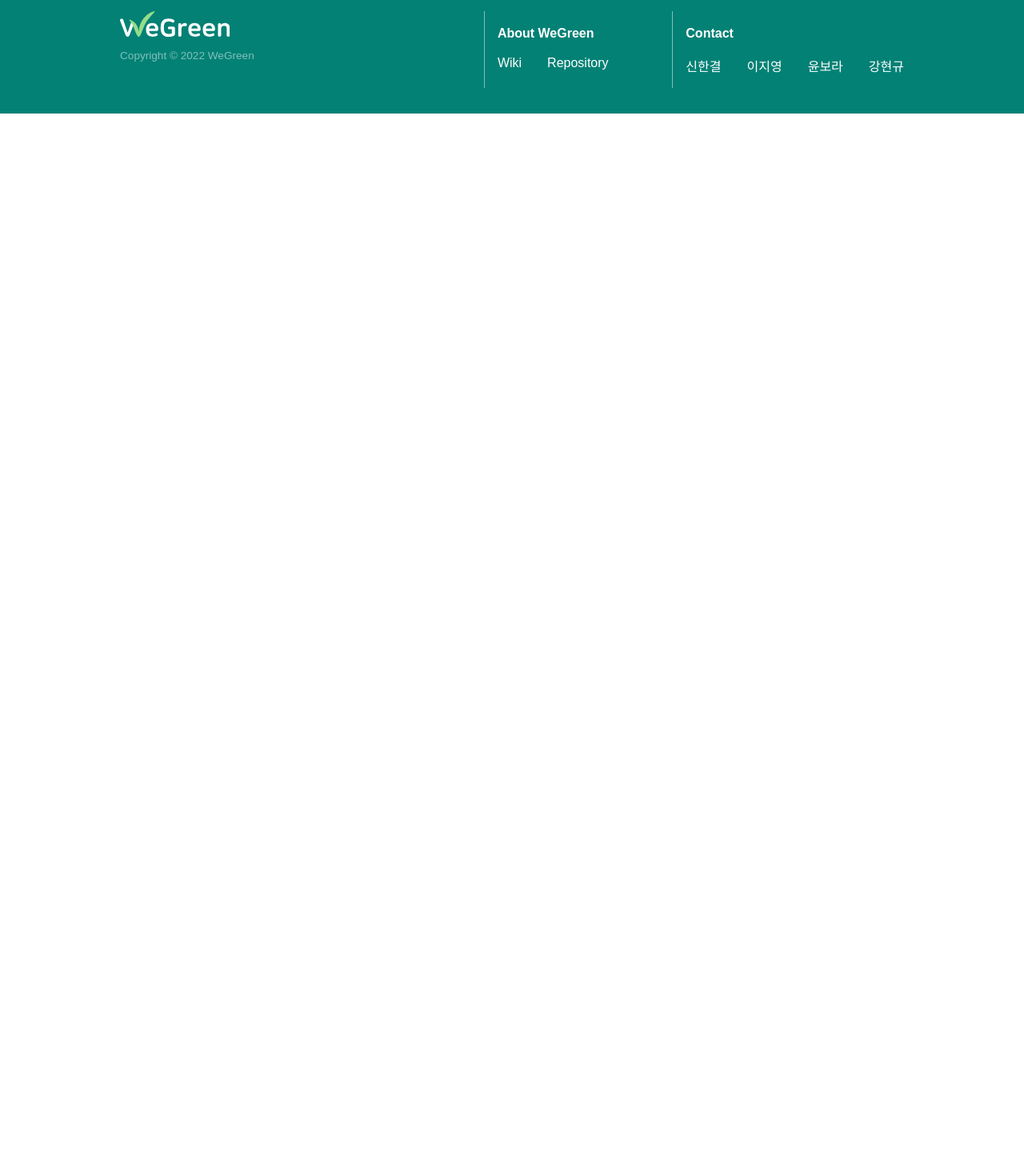
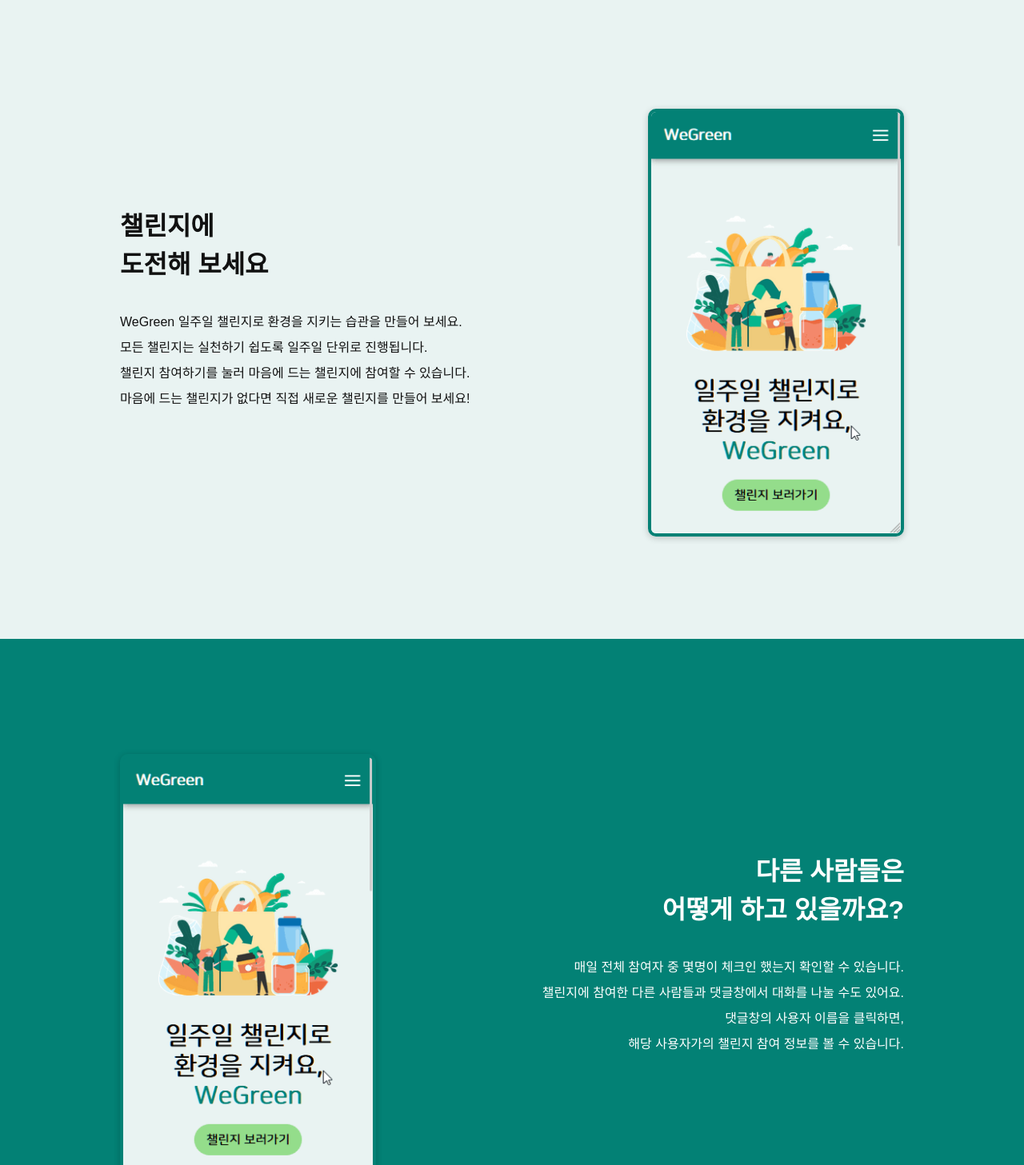
Before and after one commit to codestates/WeGreen, a React (Create React App) app in the folder client/: page / in a window 1280 px wide. Shown: the part 1260-2717 px from the top of the page at 80% size. Before the commit the page ends 1402 px from the top, so only its background shows below. Built offline with nearby package versions, Linux system fonts and the light colour scheme; no server answers; a web font is replaced by a local one.

Commit message:
Design: 서비스 소개 섹션 레이아웃

```diff
--- a/client/src/index.css
+++ b/client/src/index.css
@@ -43,11 +43,15 @@ h4,
 h5,
 h6 {
   margin: 0;
+  word-break: keep-all;
 }
 
 h1 {
-  font-size: 32px;
-  word-break: keep-all;
+  font-size: 2.5rem;
+}
+
+h2 {
+  font-size: 2rem;
 }
 
 p {
--- a/client/src/pages/Home.js
+++ b/client/src/pages/Home.js
@@ -8,10 +8,11 @@ import ChallengeCard from '../components/ChallengeCard';
 import Loading from '../components/Loading';
 import NoResult from '../components/NoResult';
 import Footer from '../components/Footer';
-import { color, device, contentWidth } from '../styles';
+import { color, device, contentWidth, boxShadow } from '../styles';
 import mainIllust from '../assets/images/main_illust.png';
 import { ReactComponent as Wave } from '../assets/images/wave.svg';
 import { requestPopularChallenges } from '../apis';
+import image1 from '../assets/images/home/desc1.gif';
 
 const HomeContainer = styled.div`
   background-color: ${color.primaryLight};
@@ -83,6 +84,71 @@ const ChallengeList = styled.ul`
   }
 `;
 
+const ServiceSection = styled.section`
+  background-color: ${(props) =>
+    props.theme === 'dark' ? color.primary : 'none'};
+  color: ${(props) => (props.theme === 'dark' ? color.white : color.black)};
+`;
+
+const ServiceSectionContainer = styled.div`
+  display: flex;
+  flex-direction: column;
+  justify-content: space-between;
+  align-items: center;
+  padding: 6rem 1rem;
+  text-align: center;
+  word-break: keep-all;
+
+  img {
+    order: 3;
+    width: 100%;
+    max-width: 320px;
+    margin-top: 1rem;
+    border: 4px solid ${color.primary};
+    border-radius: 10px;
+    box-shadow: ${boxShadow};
+  }
+
+  @media ${device.laptop} {
+    flex-direction: row;
+    width: ${contentWidth};
+    margin: 0 auto;
+    padding: 8rem 0;
+    text-align: ${(props) => (props.theme === 'dark' ? 'right' : 'left')};
+    img {
+      order: ${(props) => (props.theme === 'dark' ? 1 : 3)};
+    }
+  }
+`;
+
+const DescContainer = styled.div`
+  order: 2;
+  h2 {
+    margin-bottom: 2rem;
+    line-height: 1.5;
+  }
+  p {
+    line-height: 2;
+  }
+`;
+
+const InitiationSection = styled.section`
+  display: flex;
+  flex-direction: column;
+  justify-content: space-between;
+  align-items: center;
+  padding: 6rem 1rem;
+  text-align: center;
+  word-break: keep-all;
+  h2 {
+    margin-bottom: 2rem;
+    line-height: 1.5;
+  }
+  p {
+    line-height: 2;
+  }
+`;
+
 const Home = () => {
   const dispatch = useDispatch();
   dispatch(changeTitle('WeGreen | 홈'));
@@ -142,6 +208,92 @@ const Home = () => {
           </ChallengeList>
         </ChallengeListContainer>
       </ChallengesContainer>
+      <ServiceSection theme='light'>
+        <ServiceSectionContainer theme='light'>
+          <DescContainer>
+            <h2>
+              챌린지에
+              <br />
+              도전해 보세요
+            </h2>
+            <p>
+              WeGreen 일주일 챌린지로 환경을 지키는 습관을 만들어 보세요. <br />
+              모든 챌린지는 실천하기 쉽도록 일주일 단위로 진행됩니다. <br />
+              챌린지 참여하기를 눌러 마음에 드는 챌린지에 참여할 수 있습니다.{' '}
+              <br />
+              마음에 드는 챌린지가 없다면 직접 새로운 챌린지를 만들어 보세요!
+            </p>
+          </DescContainer>
+          <img src={image1}></img>
+        </ServiceSectionContainer>
+      </ServiceSection>
+      <ServiceSection theme='dark'>
+        <ServiceSectionContainer theme='dark'>
+          <DescContainer>
+            <h2>
+              다른 사람들은
+              <br />
+              어떻게 하고 있을까요?
+            </h2>
+            <p>
+              매일 전체 참여자 중 몇명이 체크인 했는지 확인할 수 있습니다.{' '}
+              <br />
+              챌린지에 참여한 다른 사람들과 댓글창에서 대화를 나눌 수도 있어요.{' '}
+              <br />
+              댓글창의 사용자 이름을 클릭하면, <br />
+              해당 사용자가의 챌린지 참여 정보를 볼 수 있습니다.
+            </p>
+          </DescContainer>
+          <img src={image1}></img>
+        </ServiceSectionContainer>
+      </ServiceSection>
+      <ServiceSection theme='light'>
+        <ServiceSectionContainer theme='light'>
+          <DescContainer>
+            <h2>
+              챌린지 보상으로
+              <br />
+              마이페이지를 꾸며요
+            </h2>
+            <p>
+              챌린지를 성공적으로 완료하면 보상으로 랜덤 뱃지가 주어져요!
+              <br />
+              획득한 뱃지로 마이페이지의 일러스트를 꾸밀 수 있어요.
+            </p>
+          </DescContainer>
+          <img src={image1}></img>
+        </ServiceSectionContainer>
+      </ServiceSection>
+      <ServiceSection theme='dark'>
+        <ServiceSectionContainer theme='dark'>
+          <DescContainer>
+            <h2>
+              매달 참여결과를
+              <br />
+              이메일로 받아보세요
+            </h2>
+            <p>
+              이달 가장 많이 참여한 챌린지와 자신이 했던 챌린지 목록을
+              <br />
+              등록된 이메일로 받아볼 수 있습니다.
+            </p>
+          </DescContainer>
+          <img src={image1}></img>
+        </ServiceSectionContainer>
+      </ServiceSection>
+      <InitiationSection>
+        <h2>챌린지를 시작할 준비가 되셨나요?</h2>
+        <p>
+          어떤 챌린지들이 있는지 둘러봅시다.
+          <br />
+          작은 실천들이 모여 환경을 지키는 큰 힘이 됩니다.
+        </p>
+        <Button
+          width='fit-content'
+          content={'챌린지 보러가기'}
+          handler={() => navigate('/challenges')}
+        />
+      </InitiationSection>
       <Footer />
     </HomeContainer>
   );
```
Also changed, not shown: client/src/assets/images/home/desc1.gif (added).
